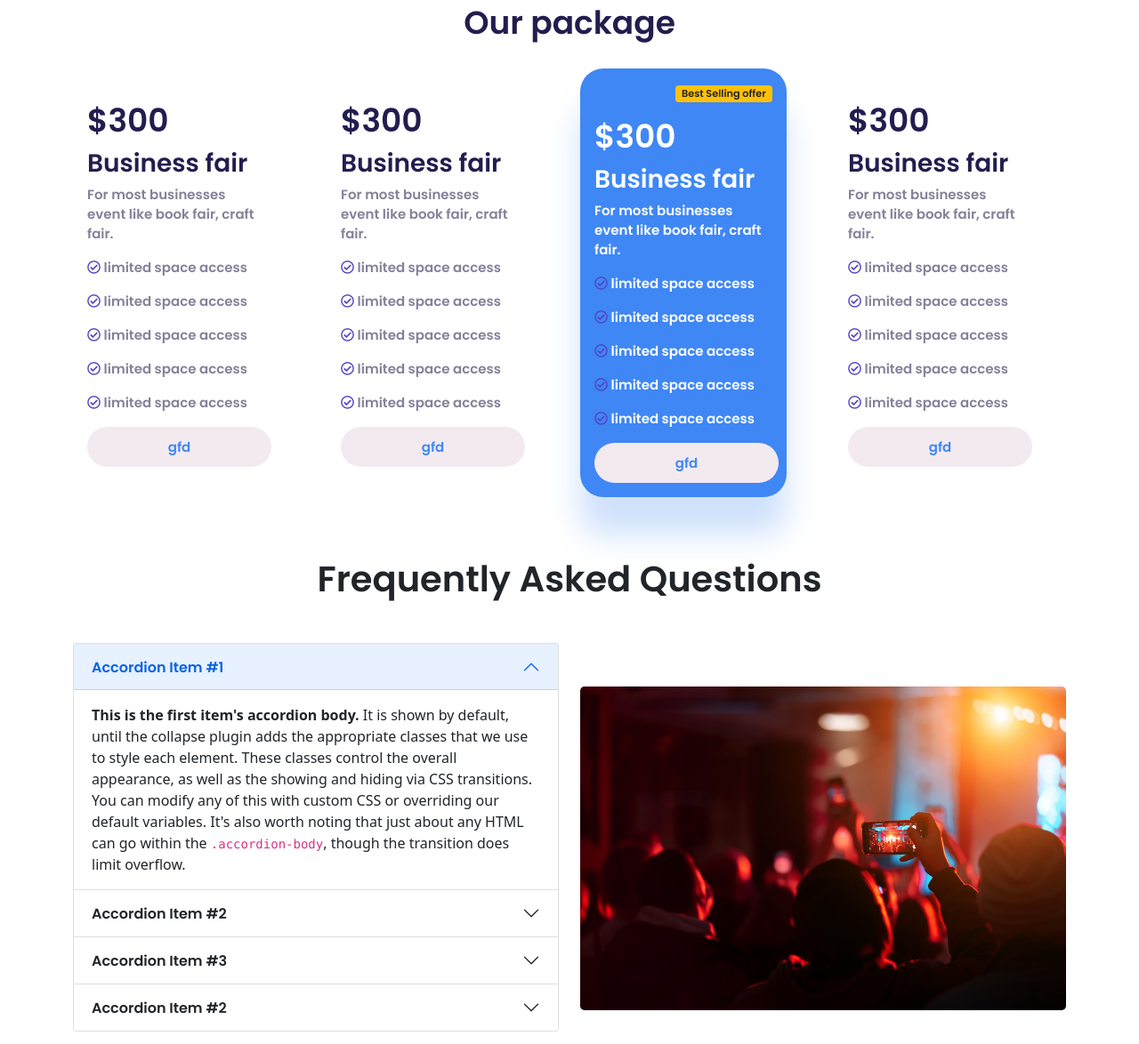
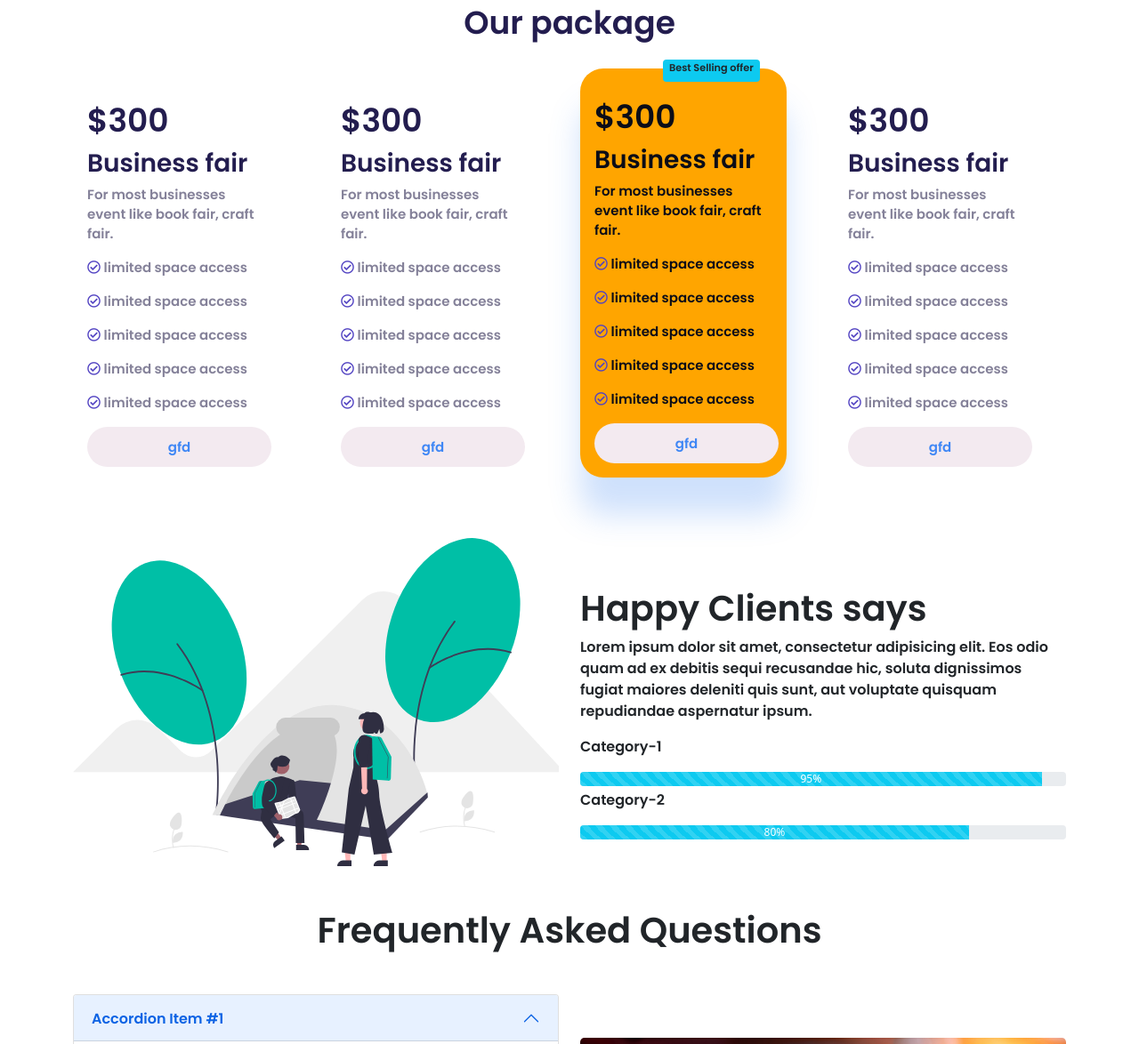
Before and after one commit to Ahsanul-kabir/galaxy-convention, a plain HTML site: page index.html in a window 1280 px wide. Shown: the part 813-1987 px from the top of the page at 89% size. Drawn offline with nearby package versions, Linux system fonts and the light colour scheme.

Commit message:
happy client main theme and best sell card and some design improve

```diff
--- a/css/style.css
+++ b/css/style.css
@@ -54,7 +54,7 @@ a {
     border-radius: 5px;
 }
 
-/* header */
+/* header section*/
 
 .custom-card {
     width: 232px;
@@ -101,20 +101,29 @@ a {
 }
 
 .custom-card-focus {
-    background: #3F87F5;
+    background: orange;
     box-shadow: 0px 42px 34px rgba(63, 135, 245, 0.25);
     border-radius: 26px;
     position: relative;
     bottom: 20px;
 }
 
+.best-sell-badge span {
+    position: absolute;
+    right: 30px;
+    top: -10px;
+    display: block;
+    height: 25px;
+    color: black;
+}
+
 .custom-card-focus p,
 .custom-card-focus h1,
 .custom-card-focus h3 {
-    color: #FFFFFF;
+    color: #0B0D17;
 }
 
-/* card-package */
+/* package section */
 
 footer {
     overflow: hidden;
@@ -137,3 +146,5 @@ footer {
     font-size: 18px;
     line-height: 28px;
 }
+
+/* footer section */
--- a/index.html
+++ b/index.html
@@ -153,8 +153,8 @@
                     <div class="col">
                         <div class="card h-100 border-0 custom-card custom-card-focus">
                             <div class="card-body">
-                                <div class="d-flex justify-content-end">
-                                    <p><span class="badge bg-warning text-dark">Best Selling offer</span></p>
+                                <div class="best-sell-badge">
+                                    <p><span class="badge bg-info text-dark">Best Selling offer</span></p>
                                 </div>
                                 <h1 class="card-title">$300</h1>
                                 <h3 class="card-title">Business fair </h3>
@@ -191,6 +191,41 @@
                 </div>
         </section>
         <!-- package section -->
+
+        <section>
+            <div class="container">
+                <div class="row">
+                    <div class="col-lg-6 col-md-6 col-sm-12 d-flex justify-content-center align-items-center">
+                        <img src="./images/happy-customers.svg" alt="" class="img-fluid w-90">
+                    </div>
+                    <div class="col-lg-6 col-md-6 col-sm-12 d-flex justify-content-center align-items-center gy-4">
+                        <div>
+                            <h1>Happy Clients says</h1>
+                            <p>Lorem ipsum dolor sit amet, consectetur adipisicing elit. Eos odio quam ad ex debitis
+                                sequi
+                                recusandae hic, soluta dignissimos fugiat maiores deleniti quis sunt, aut voluptate
+                                quisquam
+                                repudiandae aspernatur ipsum.</p>
+
+                            <p class="mt-1">Category-1</p>
+                            <div class="progress mt-1">
+                                <div class="progress-bar progress-bar-striped bg-info" role="progressbar"
+                                    style="width: 95%" aria-valuenow="95" aria-valuemin="0" aria-valuemax="100">95%
+                                </div>
+                            </div>
+                            <p class="mt-1">Category-2</p>
+                            <div class="progress">
+                                <div class="progress-bar progress-bar-striped bg-info" role="progressbar"
+                                    style="width: 80%" aria-valuenow="80" aria-valuemin="0" aria-valuemax="100">80%
+                                </div>
+                            </div>
+                        </div>
+                    </div>
+                </div>
+            </div>
+        </section>
+
+        <!-- Happy Customers -->
 
         <section>
             <h1 class="text-center my-5">Frequently Asked Questions</h1>
```
Also changed, not shown: images/happy-customers.svg (added).
